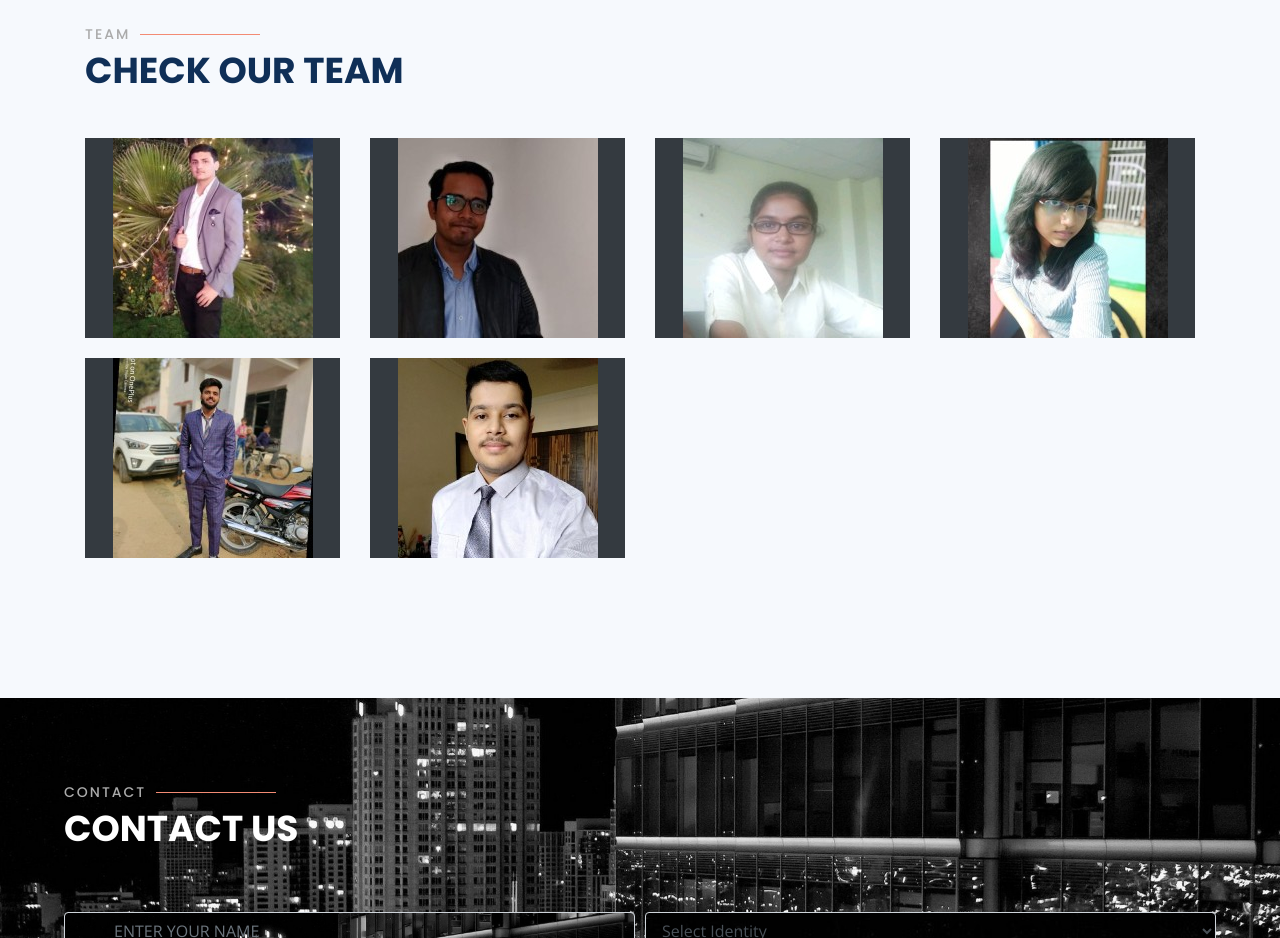
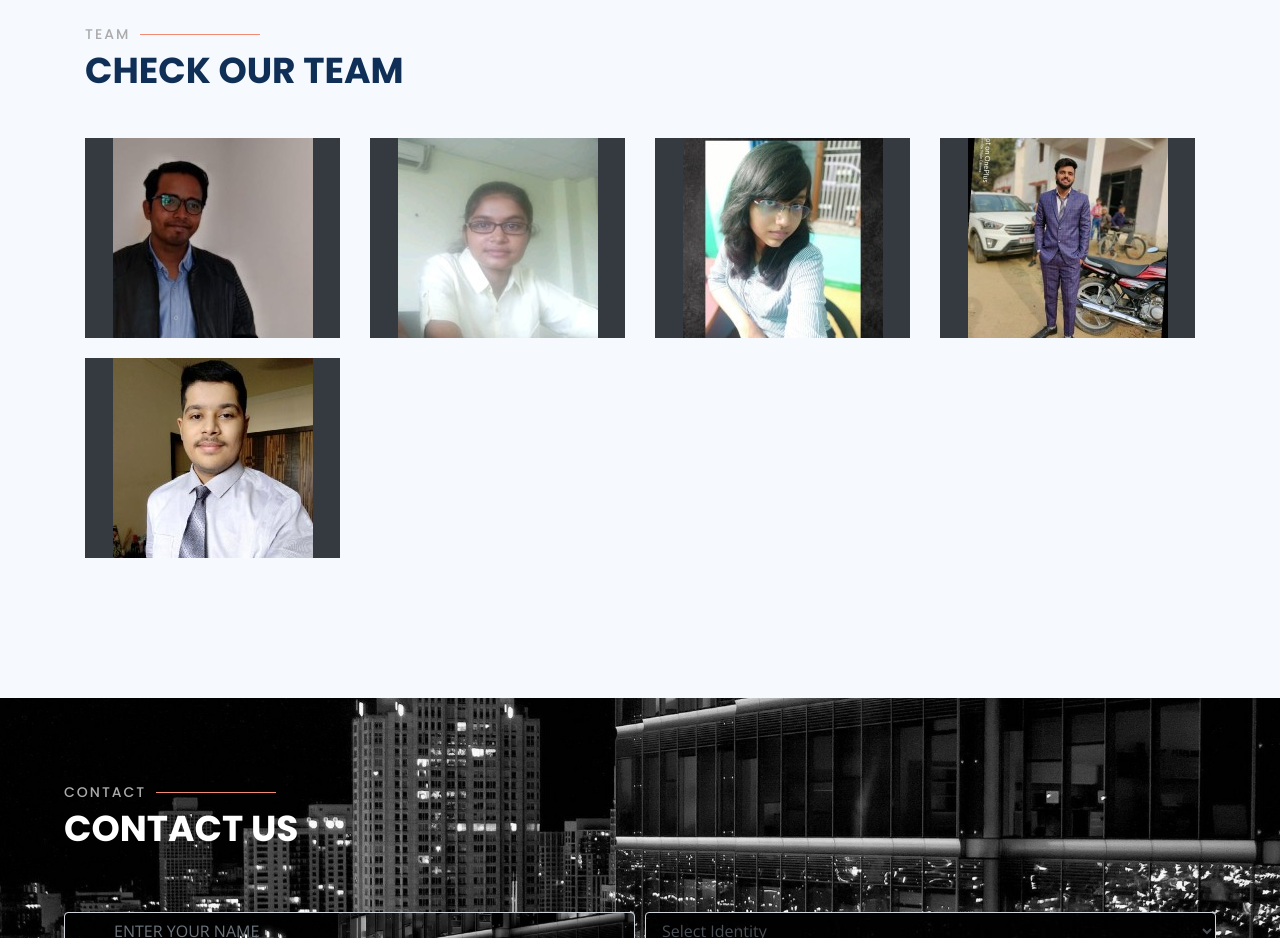
Before and after one commit to bhavytaggarwal/e-cell, a plain HTML site: page index.html in a window 1280 px wide. Shown: the part 1800-2738 px from the top of the page. Drawn offline with nearby package versions, Linux system fonts and the light colour scheme; animation ran at ten frames a second.

Commit message:
Update index.html

```diff
--- a/index.html
+++ b/index.html
@@ -257,7 +257,7 @@
 
         <div class="row">
 
-          <div class="col-xl-3 col-lg-4 col-md-6">
+         <!-- <div class="col-xl-3 col-lg-4 col-md-6">
             <div class="member" data-aos="zoom-in" data-aos-delay="100">
               <img src="assets/img/team/t-1.jpg" class="img-fluid" alt="">
               <div class="member-info">
@@ -273,7 +273,7 @@
                 </div>
               </div>
             </div>
-          </div>
+          </div>-->
 
           <div class="col-xl-3 col-lg-4 col-md-6" data-wow-delay="0.1s">
             <div class="member" data-aos="zoom-in" data-aos-delay="200">
```
